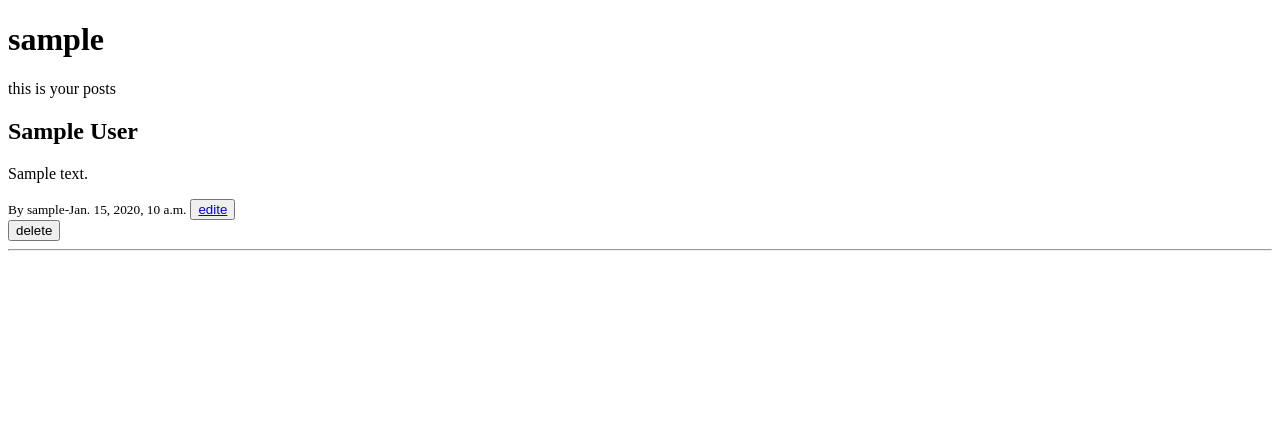
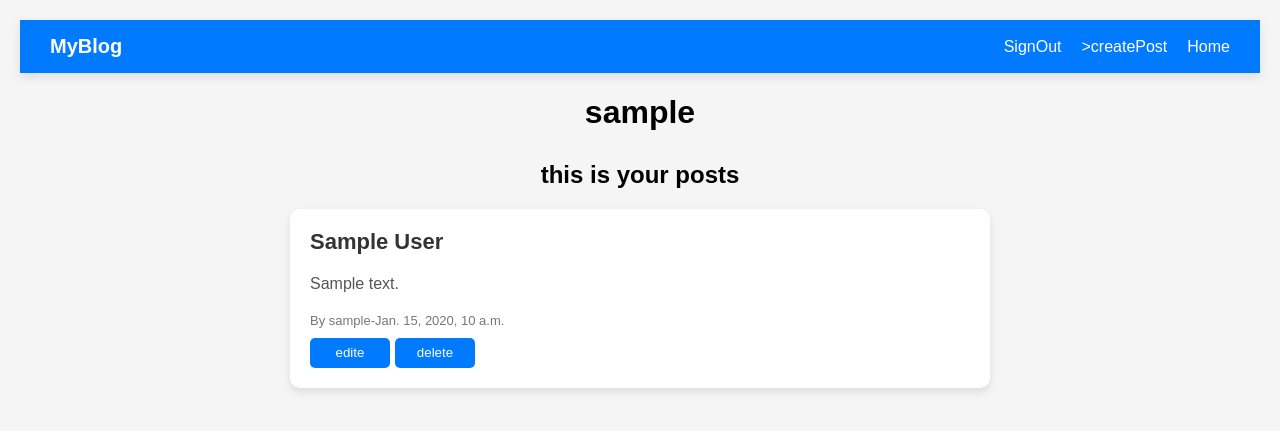
Before and after one commit to eso83/django-blog, a Django app: page /app/profile/ in a window 1280 px wide. Shown: the top 431 px of the page. Run offline with Django 5.2, Linux system fonts and the light colour scheme; a user stored in the database is signed in; tables that the repository leaves empty hold one stand-in row (values such as "Sample post").

Commit message:
add style to app

```diff
--- /dev/null
+++ b/myProject/account/static/account/css/pageStyle.css
@@ -0,0 +1,98 @@
+body {
+  margin: 0;
+  padding: 20px;
+  background: #f5f5f5;
+  font-family: Arial, sans-serif;
+}
+.navbar {
+  background: #007bff;
+  color: white;
+  padding: 15px 30px;
+  display: flex;
+  justify-content: space-between;
+  align-items: center;
+  box-shadow: 0 4px 10px rgba(0, 0, 0, 0.1);
+}
+
+.navbar .logo {
+  font-size: 20px;
+  font-weight: bold;
+}
+
+.navbar .nav-links {
+  list-style: none;
+  margin: 0;
+  padding: 0;
+  display: flex;
+  gap: 20px;
+}
+
+.navbar .nav-links li a {
+  color: white;
+  text-decoration: none;
+  font-size: 16px;
+}
+
+.navbar .nav-links li a:hover {
+  text-decoration: underline;
+}
+h1 {
+  text-align: center;
+  margin-bottom: 30px;
+}
+.info h2 {
+  text-align: center;
+}
+
+.post-list {
+  max-width: 700px;
+  margin: 0 auto;
+}
+
+.post {
+  background: white;
+  padding: 20px;
+  margin-bottom: 20px;
+  border-radius: 10px;
+  box-shadow: 0 4px 8px rgba(0, 0, 0, 0.1);
+}
+
+.post h2 {
+  margin: 0 0 10px;
+  font-size: 22px;
+  color: #333;
+}
+
+.post p {
+  font-size: 16px;
+  line-height: 1.6;
+  color: #555;
+}
+
+.post small {
+  display: block;
+  margin-top: 15px;
+  font-size: 13px;
+  color: #777;
+}
+.btn-container {
+  text-align: right;
+  display: flex;
+}
+.post button {
+  width: 80px;
+  height: 30px;
+  background-color: #007bff;
+  color: white;
+  cursor: pointer;
+  border: none;
+  border-radius: 5px;
+  margin: 10px 5px 0 0;
+}
+.post button a {
+  text-decoration: none;
+  color: white;
+}
+button:hover {
+  background: #0056b3;
+}
--- a/myProject/account/templates/profile.html
+++ b/myProject/account/templates/profile.html
@@ -3,27 +3,42 @@
   <head>
     <meta charset="UTF-8" />
     <meta name="viewport" content="width=device-width, initial-scale=1.0" />
+    {% load static %}
+    <link rel="stylesheet" href="{% static 'account/css/pageStyle.css' %}" />
     <title>Document</title>
   </head>
   <body>
+    <nav class="navbar">
+      <div class="logo">MyBlog</div>
+      <ul class="nav-links">
+        <li><a href="{% url 'signout' %}">SignOut</a></li>
+        <li>><a href="{% url 'createPost' %}">createPost</a></li>
+        <li><a href="{% url 'home' %}">Home</a></li>
+      </ul>
+    </nav>
+    <div class="info">
       <h1>{{ request.user.username}}</h1>
       {% if posts %}
-    <p>this is your posts</p>
+      <h2>this is your posts</h2>
       {% else %}
-    <p>you dont have a post yet!</p>
-
+      <h2>you dont have a post yet!</h2>
       {% endif %}
-    <div>
+    </div>
+    <div class="post-list">
       {% for post in posts %}
+      <div class="post">
         <h2>{{post.title}}</h2>
         <p>{{post.content}}</p>
         <small>By {{post.author.username}}-{{post.created_at}}</small>
+        <div class="btn-container">
           <button><a href="{% url 'editePost' post.id %}">edite</a></button>
           <form method="post" action="{% url 'deletePost' post.id %}">
             {% csrf_token %}
             <button type="submit">delete</button>
           </form>
-      <hr />
+        </div>
+      </div>
+
       {% endfor %}
     </div>
 
--- a/myProject/account/templates/signin.html
+++ b/myProject/account/templates/signin.html
@@ -4,18 +4,22 @@
     <meta charset="UTF-8" />
     <meta name="viewport" content="width=device-width, initial-scale=1.0" />
     <title>signIn</title>
+    {% load static %}
+    <link rel="stylesheet" href="{% static 'account/css/inputStyle.css' %}" />
   </head>
   <body>
+    <div class="container">
       <h1>signIn</h1>
       <form method="post">
         {% csrf_token %}
         <input type="text" name="user_name" placeholder="enter username" />
         <input type="text" name="password" placeholder="enter password" />
+        <button type="submit">signIn</button>
         <a href="{% url 'signup' %}">you dont have account?,create one</a>
-      <button type="submit">logIn</button>
       </form>
       {% for message in messages %}
       <p>{{ message }}</p>
       {% endfor %}
+    </div>
   </body>
 </html>
--- a/myProject/account/templates/signup.html
+++ b/myProject/account/templates/signup.html
@@ -4,9 +4,12 @@
     <meta charset="UTF-8" />
     <meta name="viewport" content="width=device-width, initial-scale=1.0" />
     <title>signIn</title>
+    {% load static %}
+    <link rel="stylesheet" href="{% static 'account/css/inputStyle.css' %}" />
   </head>
   <body>
-    <h1>create your account</h1>
+    <div class="container">
+      <h1>signup</h1>
       <form method="post">
         {% csrf_token %}
         <input type="text" name="user_name" placeholder="enter username" />
@@ -16,5 +19,6 @@
       {% for message in messages %}
       <p>{{ message }}</p>
       {% endfor %}
+    </div>
   </body>
 </html>
--- a/myProject/myProject/settings.py
+++ b/myProject/myProject/settings.py
@@ -117,6 +117,7 @@ USE_TZ = True
 
 STATIC_URL = 'static/'
 
+
 # Default primary key field type
 # https://docs.djangoproject.com/en/5.2/ref/settings/#default-auto-field
 
```
Also changed, not shown: myProject/account/static/account/css/inputStyle.css (added, +71 -0 lines), myProject/account/templates/createPost.html (+18 -3 lines), myProject/account/templates/editePost.html (+13 -0 lines), myProject/account/templates/home.html (+18 -11 lines). Lines whose indentation alone changed are shown as unchanged.
